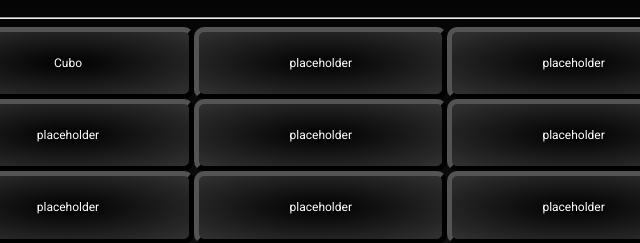
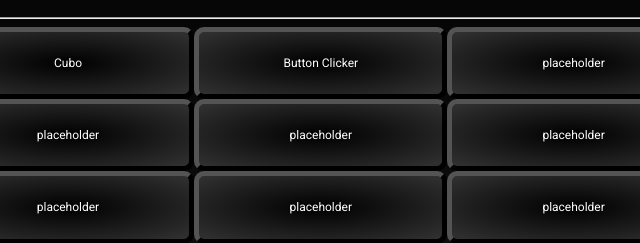
Before and after one commit to Santinop145/paginaprincipal, a plain HTML site: page index.html in a window 1280 px wide. Shown: the part 162-405 px from the top of the page, 572-1212 px from the left. Drawn offline with Linux system fonts and the light colour scheme.

Commit message:
corrige error de texto en boton

```diff
--- a/index.html
+++ b/index.html
@@ -18,7 +18,7 @@
         <a href="https://santinop145.github.io/chess/index.html"><div class="boton"><p>Tablero de Ajedrez</p></div></a>
         <a href="https://santinop145.github.io/Pagina-Principal/index.html"><div class="boton"><p>Página de Redes</p></div></a>
         <a href="https://santinop145.github.io/cubo/"><div class="boton"><p>Cubo</p></div></a>
-        <a href="https://santinop145.github.io/buttonclicker/"><div class="boton"><p>placeholder</p></div></a>
+        <a href="https://santinop145.github.io/buttonclicker/"><div class="boton"><p>Button Clicker</p></div></a>
         <a href="https://santinop145.github.io/chess/index.html"><div class="boton"><p>placeholder</p></div></a>
         <a href="https://santinop145.github.io/chess/index.html"><div class="boton"><p>placeholder</p></div></a>
         <a href="https://santinop145.github.io/chess/index.html"><div class="boton"><p>placeholder</p></div></a>
```
